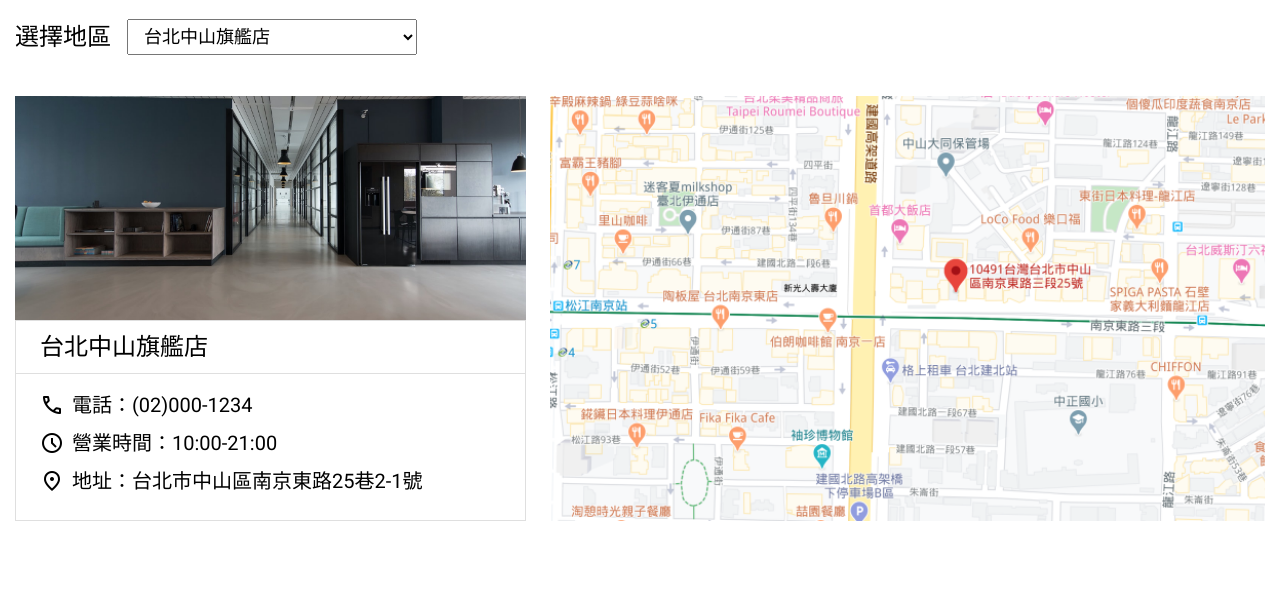
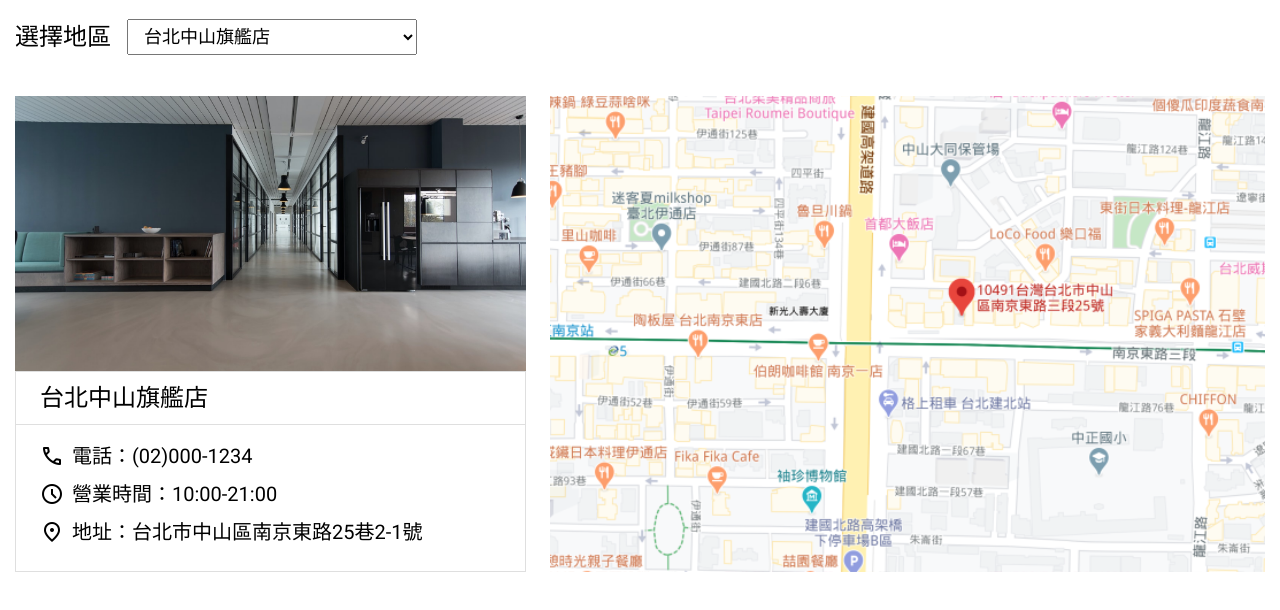
Before and after one commit to 1denx/HexSchoolAssignment_W4, a website built with Vite: page pages/location.html in a window 1280 px wide. Shown: the part 182-792 px from the top of the page. Built offline with nearby package versions, Linux system fonts and the light colour scheme.

Commit message:
update location page

```diff
--- a/pages/location.html
+++ b/pages/location.html
@@ -28,7 +28,7 @@
             </section>
             <section class="location container">
                 <div class="location-card">
-                    <div class="card-pic">
+                    <div class="">
                         <img src="../assets/images/store-1.png" alt="台北中山旗艦店pic">
                     </div>
                     <div class="cards-info">
```
